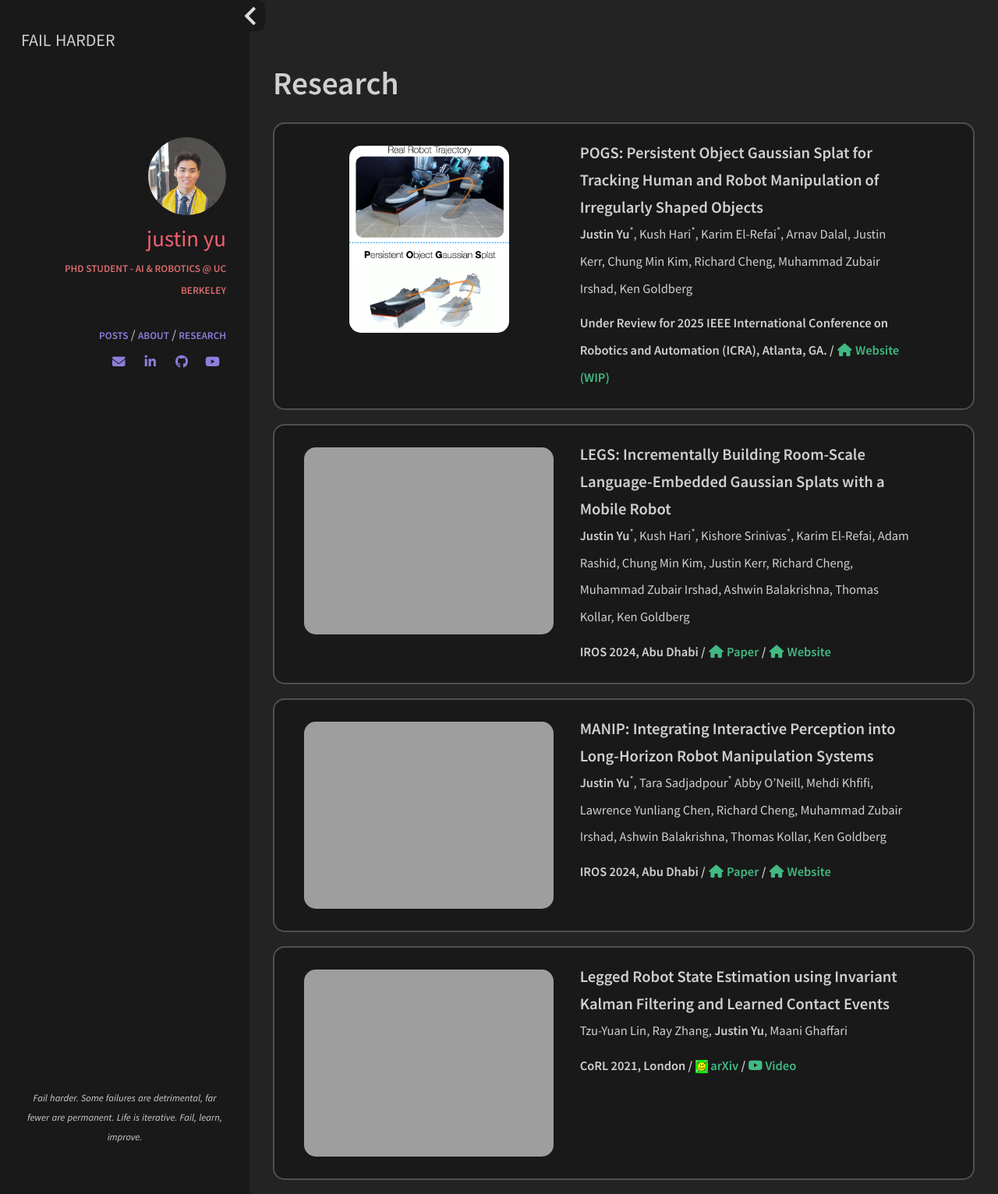
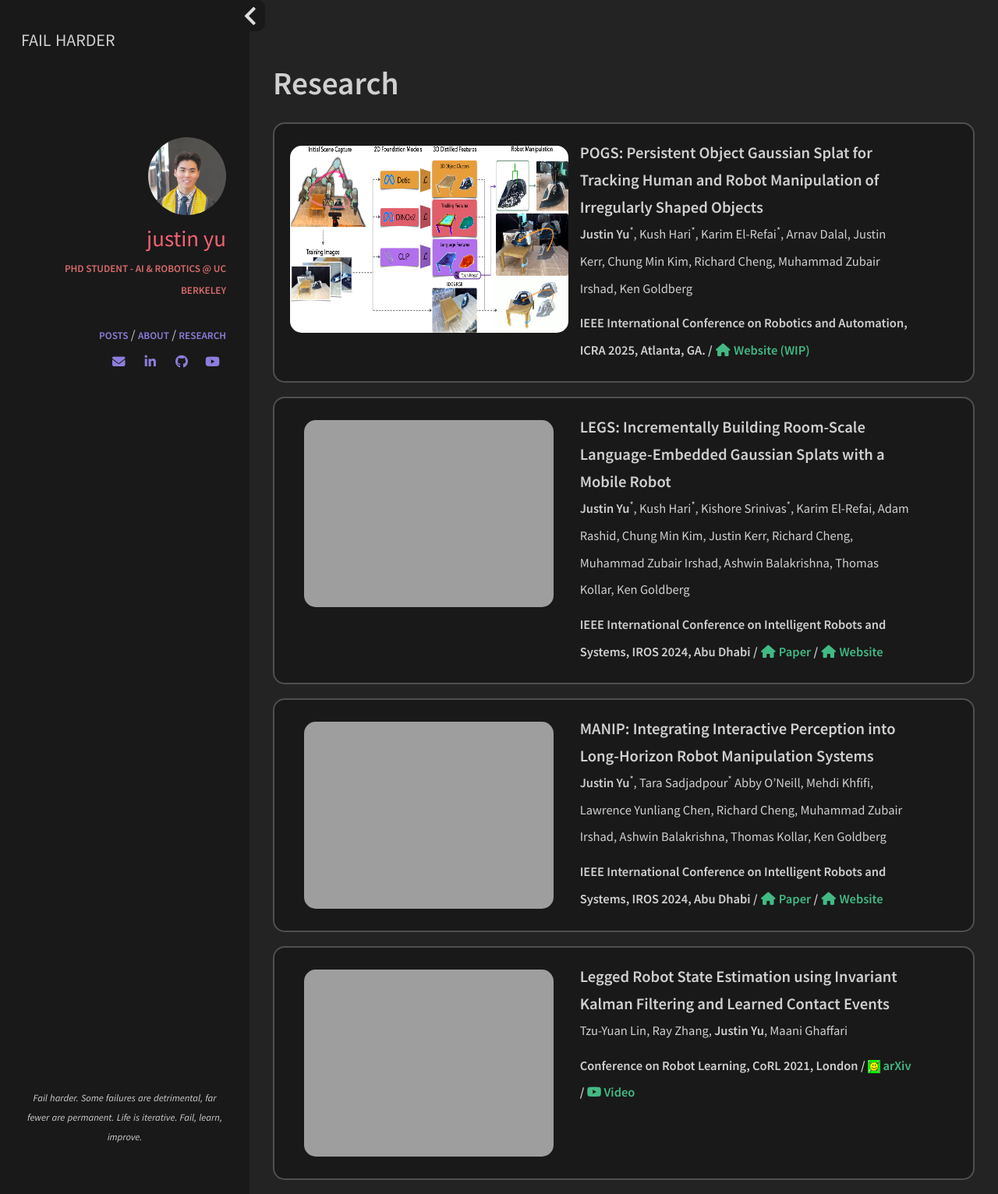
Before and after one commit to uynitsuj/uynitsuj.github.io, a Jekyll site: the page built from gresearch.html, in a window 1280 px wide. Shown: the whole page at 78% size. Built offline with Jekyll 4.4.1, drawn with Linux system fonts in a browser that asks for light colours; nearby versions of some CDN libraries.

Commit message:
pogs update

```diff
--- a/_includes/sections/research.html
+++ b/_includes/sections/research.html
@@ -4,7 +4,7 @@
     <div class="col">
         <div class="col m5" style="float:middle; margin-right:15px; margin-bottom: 8px; margin-top: 8px;">
             <img align="middle" class="hidden-md" style="margin:auto;border-radius:15px;display:block"
-                src="{{ site.url }}/img/pub/POGS.png" alt="{{ site.url }}/img/pub/POGS.png" height="240">
+                src="{{ site.url }}/img/pub/POGS2.png" alt="{{ site.url }}/img/pub/POGS2.png" height="240">
         </div>
         <div class="col m6 card-desc">
             <!-- TITLE -->
@@ -15,7 +15,7 @@
             <!-- LINKS -->
             <p style="margin:10px;"></p>
             <b>
-                Under Review for 2025 IEEE International Conference on Robotics and Automation (ICRA), Atlanta, GA. / <a href="https://berkeleyautomation.github.io/POGS/" target="_blank"><i
+                IEEE International Conference on Robotics and Automation, ICRA 2025, Atlanta, GA. / <a href="https://berkeleyautomation.github.io/POGS/" target="_blank"><i
                         class="fa fa-fw fa-home"></i> Website (WIP)</a>
             </b>
             <p></p>
@@ -39,7 +39,7 @@
             <!-- LINKS -->
             <p style="margin:10px;"></p>
             <b>
-                IROS 2024, Abu Dhabi / <a href="https://autolab.berkeley.edu/assets/publications/media/2024_IROS_LEGS_CR.pdf" target="_blank"><i
+                IEEE International Conference on Intelligent Robots and Systems, IROS 2024, Abu Dhabi / <a href="https://autolab.berkeley.edu/assets/publications/media/2024_IROS_LEGS_CR.pdf" target="_blank"><i
                     class="fa fa-fw fa-home"></i> Paper </a> / <a href="https://berkeleyautomation.github.io/LEGS/" target="_blank"><i
                         class="fa fa-fw fa-home"></i> Website</a>
             </b>
@@ -65,7 +65,7 @@
             <!-- LINKS -->
             <p style="margin:10px;"></p>
             <b>
-                IROS 2024, Abu Dhabi / <a href="https://autolab.berkeley.edu/assets/publications/media/IROS24_MANIP_CR.pdf" target="_blank"><i
+                IEEE International Conference on Intelligent Robots and Systems, IROS 2024, Abu Dhabi / <a href="https://autolab.berkeley.edu/assets/publications/media/IROS24_MANIP_CR.pdf" target="_blank"><i
                     class="fa fa-fw fa-home"></i> Paper </a> / <a href="https://berkeleyautomation.github.io/MANIP/" target="_blank"><i
                         class="fa fa-fw fa-home"></i> Website</a>
             </b>
@@ -91,7 +91,7 @@
             <!-- LINKS -->
             <p style="margin:10px;"></p>
             <b>
-                CoRL 2021, London / <a href="https://arxiv.org/abs/2106.15713" target="_blank"><img
+                Conference on Robot Learning, CoRL 2021, London / <a href="https://arxiv.org/abs/2106.15713" target="_blank"><img
                         src="https://uynitsuj.github.io/images/arxiv.png" alt="A " style="
                             height: 1em;
                             margin: 0px;
```
Also changed, not shown: img/pub/POGS2.png (added).
